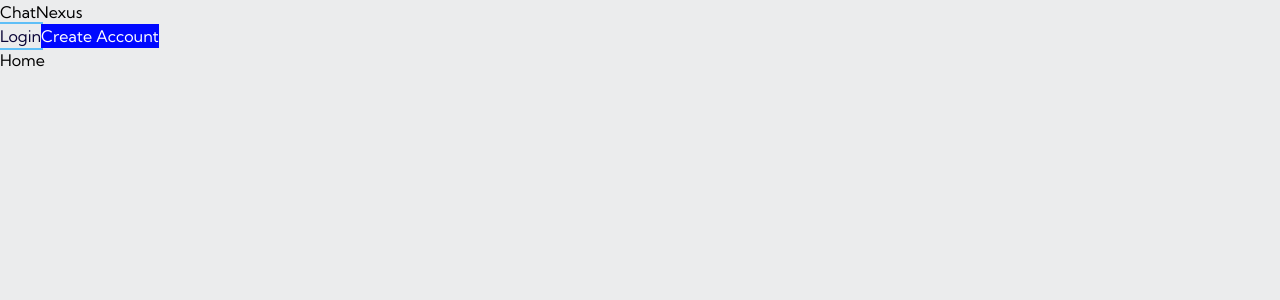
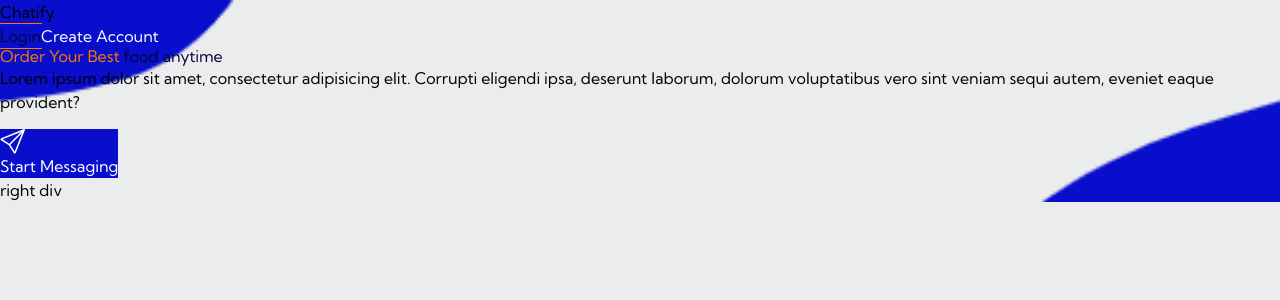
Before and after one commit to abhijeetvinkare/ChatNexus, a React (Vite) app: page / in a window 1280 px wide. Shown: the top 300 px of the page. Built offline with nearby package versions, Linux system fonts and the light colour scheme.

Commit message:
initial commit

```diff
--- a/src/Components/NavBar/Navbar.css
+++ b/src/Components/NavBar/Navbar.css
@@ -1,24 +1,21 @@
-.brand-name-heading{
-    /* color: #ffffff; */
-}
+
 .btn-login-navbar{
-    outline: 2px solid #5FBFF7;
-    color: #090437;
+    outline: 1px solid var(--skin-color-primary);
+    color: var(--title-color);
     transition: 0.4s;
 }
 .btn-login-navbar:hover{
-    outline: 2px solid #FF7700;
-    background-color: #FF7700;
-    color: white;
+    background-color: var(--skin-color-primary);
+    color: var(--btn-color);
 }
 .btn-create-navbar{
-    background-color: #0008FF;
-    color: white;
+    background-color: var(--skin-color-second);
+    color: var(--btn-color);
 }
 
 .nav-hamburger-btn{
-    background-color: #0008FF;
-    color: white
+    background-color: var(--skin-color-second);
+    color: var(--btn-color);
 }
 
 @media only screen and (min-width: 600px) {
--- a/src/Components/NavBar/Navbar.jsx
+++ b/src/Components/NavBar/Navbar.jsx
@@ -6,12 +6,12 @@ function Navbar() {
   return (
     <div className="flex justify-between items-center max-sm:px-5 max-md:px-10 px-20 py-6">
       <div>
-        <h1 className="text-3xl font-bold brand-name-heading">ChatNexus</h1>
+        <h1 className="text-4xl font-bold brand-name-heading tracking-tight">Chatify</h1>
       </div>
       <div className="flex justify-around items-center">
         <div className="nav-hamburger-btn-div">
           <button className="nav-hamburger-btn p-2 rounded-md">
-            <GiHamburgerMenu size={25} />
+            <GiHamburgerMenu size={20} />
           </button>
         </div>
         <div className="navbar-btn-div flex justify-around w-80 items-center">
--- /dev/null
+++ b/src/Pages/HomePage/Home.css
@@ -0,0 +1,19 @@
+.home-container{
+    background-image:url(/src/assets/images/blob-scene-haikei.png) ;
+    background-repeat: no-repeat;
+    background-size: cover;
+    background-position: center;
+}
+
+.btn-start-msg{
+    background-color: var(--skin-color-second);
+    color: var(--btn-color);
+    margin-top: 15px;
+}
+.left-heading{
+    color: var(--skin-color-primary);
+    line-height: 1.1 !important;
+}
+.left-heading-span{
+    color: var(--title-color);
+}
--- a/src/Pages/HomePage/Home.jsx
+++ b/src/Pages/HomePage/Home.jsx
@@ -1,12 +1,25 @@
 import React from "react";
 import Navbar from "../../Components/NavBar/Navbar";
+import "./Home.css"
+import { BsSend } from "react-icons/bs";
 
 function Home() {
   return (
-    <>
+    <div className="home-container">
       <Navbar />
-      <h1 className="text-3xl font-bold underline mt-10">Home</h1>
-    </>
+      <div className="flex">
+          <div className="w-1/2">
+            <div className="px-20 py-16 mt-10 flex flex-col gap-y-8">
+              <h1 className="left-heading text-6xl font-extrabold">Order Your Best <span className="left-heading-span mx-2">food anytime</span></h1>
+              <p className="text-justify">Lorem ipsum dolor sit amet, consectetur adipisicing elit. Corrupti eligendi ipsa, deserunt laborum, dolorum voluptatibus vero sint veniam sequi autem, eveniet eaque provident?</p>
+              <button className="btn-start-msg self-start p-4 w-56 font-bold text-lg flex justify-center items-center gap-x-3"><BsSend size={25}/> Start Messaging </button>
+            </div>
+          </div>
+          <div className="w-1/2">
+            <h1>right div</h1>
+          </div>
+      </div>
+    </div>
   );
 }
 
--- a/src/index.css
+++ b/src/index.css
@@ -36,3 +36,18 @@ input{
     border: none;
     outline: none;
 }
+
+/*=============== VARIABLES CSS ===============*/
+:root {
+    /*===== Colors =====*/
+    --skin-color-primary: #FF7700;
+    --skin-color-second: #080ECB;
+    --title-color: #090437;
+    --text-color: #777777;
+    --body-color: #EBECED;
+    --box-color: #FBFBFB;
+    --btn-color: #FFFFFF;
+    --black-color: #1D2025;
+    --scroll-bar-color: hsl(var(--hue-color), 12%, 38%);
+    --scroll-thumb-color: hsl(var(--hue-color), 12%, 26%);
+}
```
Also changed, not shown: src/assets/images/blob-scene-haikei.png (added).
